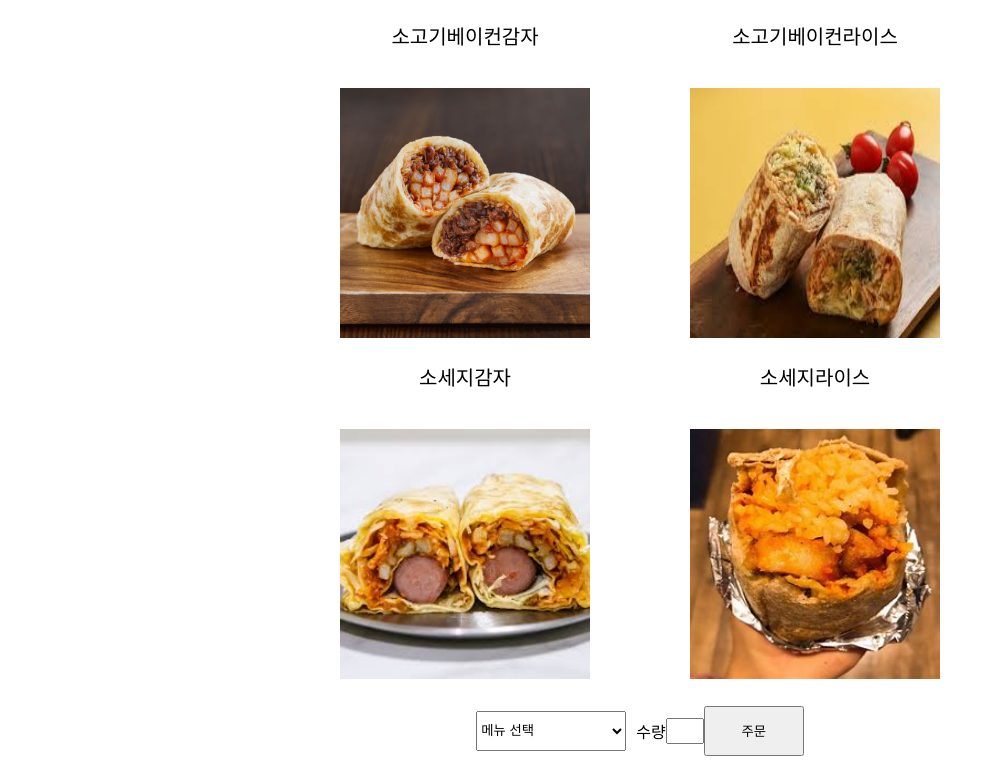
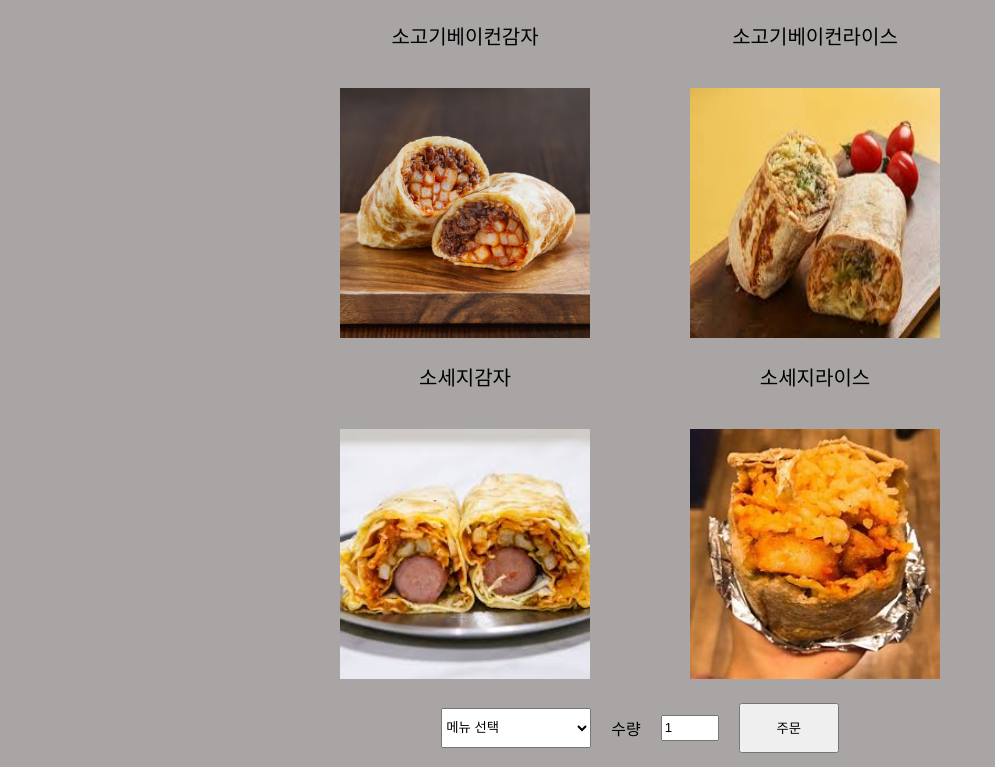
Before and after one commit to wlsrjsgus-afk/burrito.github.io, a plain HTML site: page burrito.html in a window 1280 px wide. Shown: the part 79-846 px from the top of the page, without its empty margins (0-995 px from the left). Drawn offline with Linux system fonts and the light colour scheme.

Commit message:
Add files via upload

```diff
--- a/burrito.html
+++ b/burrito.html
@@ -2,7 +2,7 @@
 <html lang="en">
 <head>
     <meta charset="UTF-8">
-    <title>Burrito</title>
+    <title>Burrito Store - 주문</title>
     <link rel="stylesheet" href="style.css">
     <style>
         .controls {
@@ -12,59 +12,66 @@
             width: 100%;
             margin-top: 20px;
         }
+        .controls > * {
+            margin: 0 10px;
+        }
     </style>
 </head>
-<body class="my_bg">
+<body class="my_bg" style="background-color: rgb(169, 165, 165);">
     <h1><strong>Burrito store</strong></h1>
 
     <div style="display: flex; flex-direction: column; align-items: center;">
 
         <div style="display: flex;">
             <div>
-                <p style="text-align: center; font-size:20px;">
-                    소고기베이컨감자
-                </p>
+                <p style="text-align: center; font-size:20px;">소고기베이컨감자</p>
                 <br>
                 <img src ="image/다운로드.jpg" width = "250" height="250">
                 <br>
-                <p style="text-align: center; font-size:20px;">
-                    소세지감자
-                </p>
+                <p style="text-align: center; font-size:20px;">소세지감자</p>
                 <br>
                 <img src = "image/다운로드 (1).jpg" width = "250" height="250">
             </div>
 
             <div style="margin-left: 100px;">
-                <p style="text-align: center; font-size:20px;">
-                    소고기베이컨라이스
-                </p>
+                <p style="text-align: center; font-size:20px;">소고기베이컨라이스</p>
                 <br>
                 <img src = "image/images.jpg" width = "250" height="250">
                 <br>
-                <p style="text-align: center; font-size:20px;">
-                    소세지라이스
-                </p>
+                <p style="text-align: center; font-size:20px;">소세지라이스</p>
                 <br>
                 <img src = "image/OIP.jpg" width = "250" height="250">
             </div>
         </div>
 
-        <div class="controls">
-            <select style="width: 150px; height: 40px; margin-right: 10px;">
-                <option>메뉴 선택</option>
-                <option>소고기베이컨감자</option>
-                <option>소세지감자</option>
-                <option>소고기베이컨라이스</option>
-                <option>소세지라이스</option>
-            </select>
-            <p> 수량 </p>
-            <input type="number" min="1" style="width:30px; height:20px;">
+        <form id="order" method="POST">
+            <div class="controls">
 
-            </select>
-            <button onclick="alert('주문이 완료되었습니다.');" style="width:100px; height:50px;">
-                주문
-            </button>
-        </div>
+                <select id="menu" name="menu_item" style="width: 150px; height: 40px;">
+                    <option value="" disabled selected>메뉴 선택</option>
+                    <option value="소고기베이컨감자">소고기베이컨감자</option>
+                    <option value="소세지감자">소세지감자</option>
+                    <option value="소고기베이컨라이스">소고기베이컨라이스</option>
+                    <option value="소세지라이스">소세지라이스</option>
+                </select>
+
+                <p>수량</p>
+                <input type="number" min="1" value="1" style="width:50px; height:20px;">
+
+                <button type="submit" style="width:100px; height:50px;" onclick="alert('주문 완료')">
+                    주문
+                </button>
+            </div>
+        </form>
     </div>
-</body>
-</html>
+
+    <script>
+        document.getElementById('orderForm').addEventListener('submit', function(event) {
+            const selectedMenu = document.getElementById('menuSelect').value;
+            const quantity = document.getElementById('quantity').value;
+
+            if (!selectedMenu) {
+                alert('메뉴를 선택해주세요.');
+                // form 전송을 막습니다.
+                event.preventDefault();
+            } else
```
